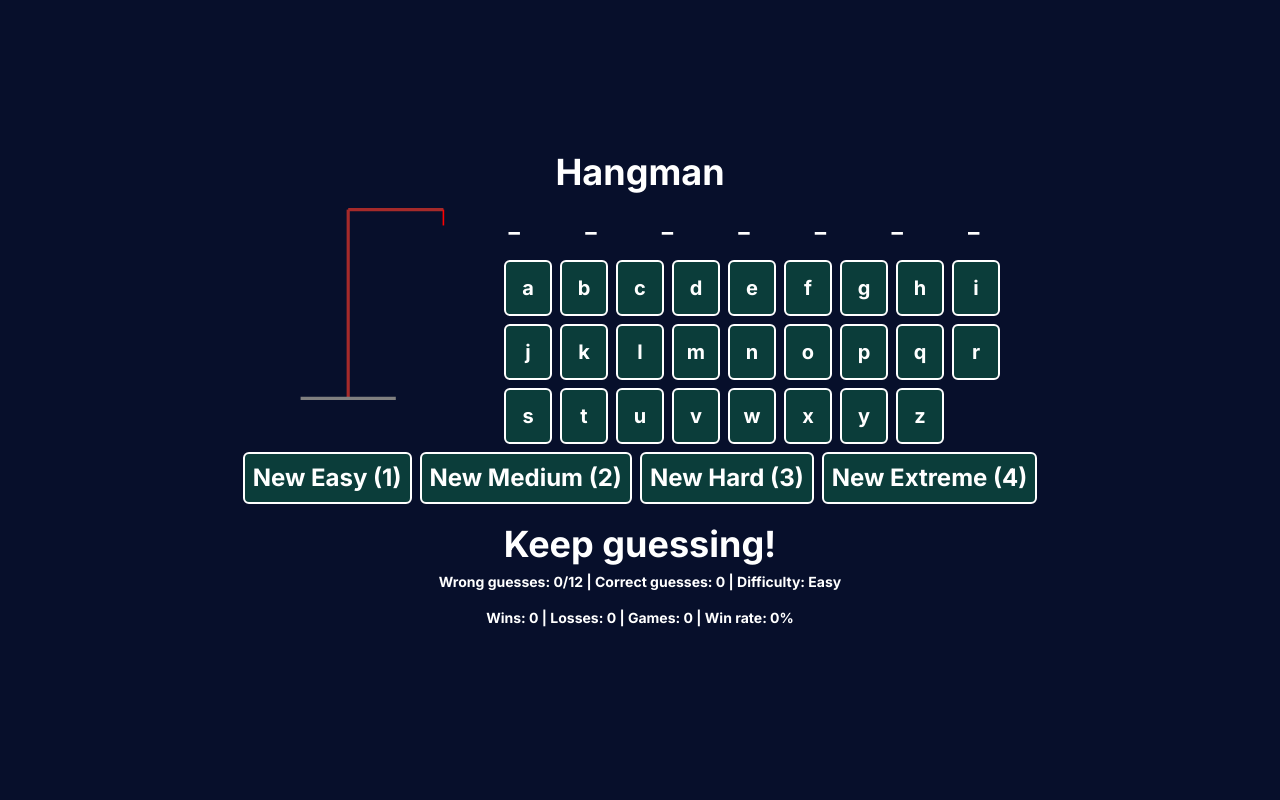
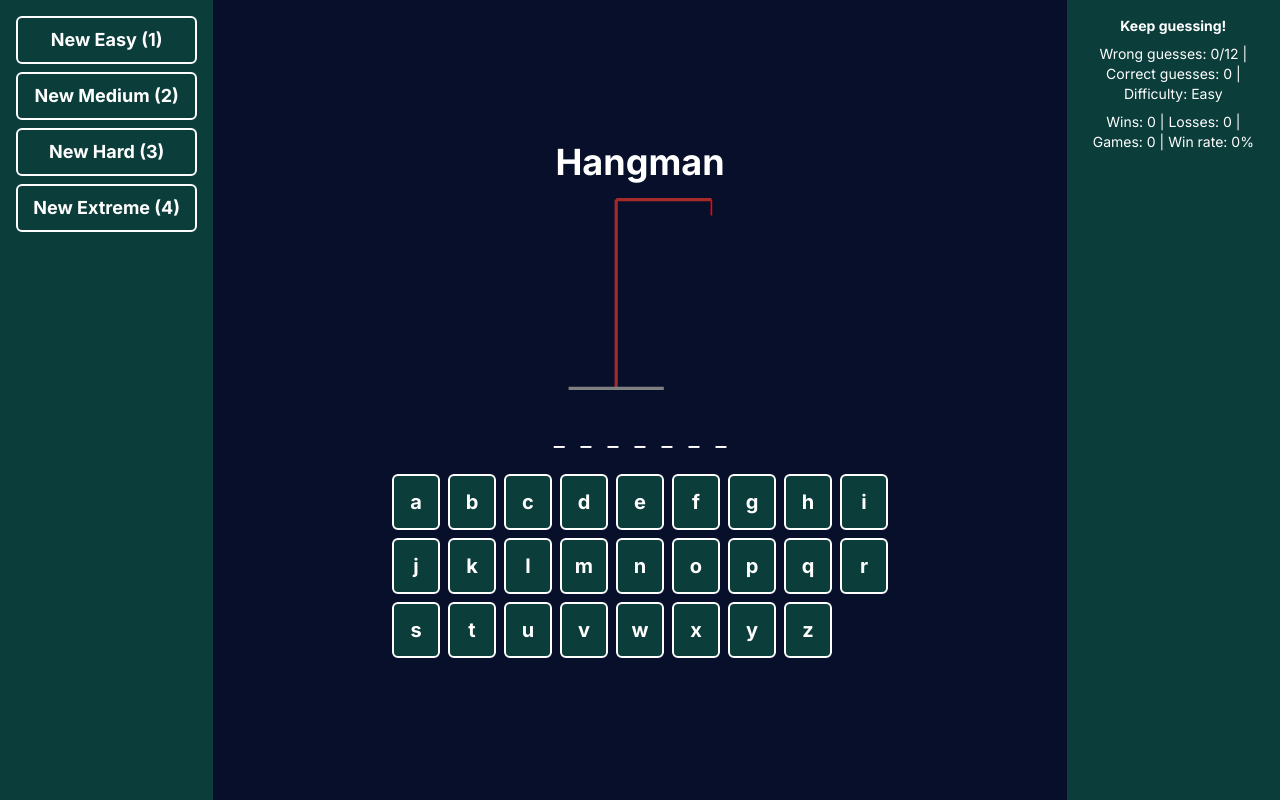
Before and after one commit to Riddhii10/Hangman-game, a Next.js app: page / in a window 1280 px wide. Built offline with nearby package versions, Linux system fonts and the light colour scheme.

Commit message:
sidebars added

```diff
--- /dev/null
+++ b/app/components/newWord/index.tsx
@@ -0,0 +1,32 @@
+import { EDifficulty } from "@/app/data/difficulty";
+
+export default function NewWord({ newWord }: { newWord: (difficulty: EDifficulty) => void }) {
+  return (
+    <div className="flex flex-col space-y-2">
+      <button
+        className="text-lg font-bold border-2 border-[#ffffff] rounded-md p-2 bg-[#0b3d3a] text-[#ffffff] hover:bg-[#eeeeee] hover:text-[#0b3d3a] transition-colors duration-300 ease-in-out"
+        onClick={() => newWord(EDifficulty.EASY)}
+      >
+        New Easy (1)
+      </button>
+      <button
+        className="text-lg font-bold border-2 border-[#ffffff] rounded-md p-2 bg-[#0b3d3a] text-[#ffffff] hover:bg-[#eeeeee] hover:text-[#0b3d3a] transition-colors duration-300 ease-in-out"
+        onClick={() => newWord(EDifficulty.MEDIUM)}
+      >
+        New Medium (2)
+      </button>
+      <button
+        className="text-lg font-bold border-2 border-[#ffffff] rounded-md p-2 bg-[#0b3d3a] text-[#ffffff] hover:bg-[#eeeeee] hover:text-[#0b3d3a] transition-colors duration-300 ease-in-out"
+        onClick={() => newWord(EDifficulty.HARD)}
+      >
+        New Hard (3)
+      </button>
+      <button
+        className="text-lg font-bold border-2 border-[#ffffff] rounded-md p-2 bg-[#0b3d3a] text-[#ffffff] hover:bg-[#eeeeee] hover:text-[#0b3d3a] transition-colors duration-300 ease-in-out"
+        onClick={() => newWord(EDifficulty.EXTREME)}
+      >
+        New Extreme (4)
+      </button>
+    </div>
+  );
+}
--- a/app/components/status/index.tsx
+++ b/app/components/status/index.tsx
@@ -1,3 +1,41 @@
+// export default function Status({
+//     wrong,
+//     correct,
+//     lostSize,
+//     gameOver,
+//     losses,
+//     wins,
+//   } : {
+//     wrong: Set<string>,
+//     correct: Set<string>,
+//     lostSize: number,
+//     gameOver: boolean,
+//     losses: number,
+//     wins: number,
+//   }) {
+//     const difficultyToString = (difficulty: number) => {
+//       switch (difficulty) {
+//         case 12: return "Easy";
+//         case 9: return "Medium";
+//         case 6: return "Hard";
+//         case 3: return "Extreme";
+//         default: return "Unknown";
+//       }
+//     }
+//     const status = gameOver ? (wrong.size >= lostSize ? "You lost!" : "You won!") : "Keep guessing!";
+//     return (
+//       <div className="flex flex-col my-4">
+//         <div className="text-4xl font-bold text-center">{status}</div>
+//         <div className="text-sm my-2 text-center">
+//           {`Wrong guesses: ${wrong.size}/${lostSize} | Correct guesses: ${correct.size} | Difficulty: ${difficultyToString(lostSize)}`}
+//         </div>
+//         <div className="text-sm my-2 text-center">
+//           {`Wins: ${wins} | Losses: ${losses} | Games: ${wins + losses} | Win rate: ${wins + losses > 0 ? Math.floor(wins / (wins + losses) * 100) : 0}%`}
+//         </div>
+//       </div>
+//     );
+//   }
+
 export default function Status({
   wrong,
   correct,
@@ -24,12 +62,12 @@ export default function Status({
   }
   const status = gameOver ? (wrong.size >= lostSize ? "You lost!" : "You won!") : "Keep guessing!";
   return (
-      <div className="flex flex-col my-4">
-        <div className="text-4xl font-bold text-center">{status}</div>
-        <div className="text-sm my-2 text-center">
+    <div className="flex flex-col space-y-2 text-sm">
+      <div className="font-bold text-center">{status}</div>
+      <div className="text-center">
         {`Wrong guesses: ${wrong.size}/${lostSize} | Correct guesses: ${correct.size} | Difficulty: ${difficultyToString(lostSize)}`}
       </div>
-        <div className="text-sm my-2 text-center">
+      <div className="text-center">
         {`Wins: ${wins} | Losses: ${losses} | Games: ${wins + losses} | Win rate: ${wins + losses > 0 ? Math.floor(wins / (wins + losses) * 100) : 0}%`}
       </div>
     </div>
--- a/app/components/word/new.tsx
+++ b/app/components/word/new.tsx
@@ -1,32 +1,32 @@
-import { EDifficulty } from "@/app/data/difficulty";
+// import { EDifficulty } from "@/app/data/difficulty";
 
-export default function newWord({ newWord }: { newWord: (difficulty: EDifficulty) => void }) {
-  return (
-    <div className="flex flex-row">
-      <button
-        className="text-2xl mx-1 my-1 font-bold border-2 border-[#ffffff] rounded-md p-2 bg-[#0b3d3a] text-[#ffffff] hover:bg-[#eeeeee] hover:text-[#0b3d3a] transition-colors duration-300 ease-in-out"
-        onClick={() => newWord(EDifficulty.EASY)}
-      >
-        New Easy (1)
-      </button>
-      <button
-        className="text-2xl mx-1 my-1 font-bold border-2 border-[#ffffff] rounded-md p-2 bg-[#0b3d3a] text-[#ffffff] hover:bg-[#eeeeee] hover:text-[#0b3d3a] transition-colors duration-300 ease-in-out"
-        onClick={() => newWord(EDifficulty.MEDIUM)}
-      >
-        New Medium (2)
-      </button>
-      <button
-        className="text-2xl mx-1 my-1 font-bold border-2 border-[#ffffff] rounded-md p-2 bg-[#0b3d3a] text-[#ffffff] hover:bg-[#eeeeee] hover:text-[#0b3d3a] transition-colors duration-300 ease-in-out"
-        onClick={() => newWord(EDifficulty.HARD)}
-      >
-        New Hard (3)
-      </button>
-      <button
-        className="text-2xl mx-1 my-1 font-bold border-2 border-[#ffffff] rounded-md p-2 bg-[#0b3d3a] text-[#ffffff] hover:bg-[#eeeeee] hover:text-[#0b3d3a] transition-colors duration-300 ease-in-out"
-        onClick={() => newWord(EDifficulty.EXTREME)}
-      >
-        New Extreme (4)
-      </button>
-    </div>
-  );
-}
+// export default function newWord({ newWord }: { newWord: (difficulty: EDifficulty) => void }) {
+//   return (
+//     <div className="flex flex-row">
+//       <button
+//         className="text-2xl mx-1 my-1 font-bold border-2 border-[#ffffff] rounded-md p-2 bg-[#0b3d3a] text-[#ffffff] hover:bg-[#eeeeee] hover:text-[#0b3d3a] transition-colors duration-300 ease-in-out"
+//         onClick={() => newWord(EDifficulty.EASY)}
+//       >
+//         New Easy (1)
+//       </button>
+//       <button
+//         className="text-2xl mx-1 my-1 font-bold border-2 border-[#ffffff] rounded-md p-2 bg-[#0b3d3a] text-[#ffffff] hover:bg-[#eeeeee] hover:text-[#0b3d3a] transition-colors duration-300 ease-in-out"
+//         onClick={() => newWord(EDifficulty.MEDIUM)}
+//       >
+//         New Medium (2)
+//       </button>
+//       <button
+//         className="text-2xl mx-1 my-1 font-bold border-2 border-[#ffffff] rounded-md p-2 bg-[#0b3d3a] text-[#ffffff] hover:bg-[#eeeeee] hover:text-[#0b3d3a] transition-colors duration-300 ease-in-out"
+//         onClick={() => newWord(EDifficulty.HARD)}
+//       >
+//         New Hard (3)
+//       </button>
+//       <button
+//         className="text-2xl mx-1 my-1 font-bold border-2 border-[#ffffff] rounded-md p-2 bg-[#0b3d3a] text-[#ffffff] hover:bg-[#eeeeee] hover:text-[#0b3d3a] transition-colors duration-300 ease-in-out"
+//         onClick={() => newWord(EDifficulty.EXTREME)}
+//       >
+//         New Extreme (4)
+//       </button>
+//     </div>
+//   );
+// }
--- a/app/layout.tsx
+++ b/app/layout.tsx
@@ -5,8 +5,8 @@ import "./globals.css";
 const inter = Inter({ subsets: ["latin"] });
 
 export const metadata: Metadata = {
-  title: "Hangman",
-  description: "A basic hangman game",
+  title: "Create Next App",
+  description: "Generated by create next app",
 };
 
 export default function RootLayout({
--- a/app/page.tsx
+++ b/app/page.tsx
@@ -1,10 +1,113 @@
+// 'use client';
+// import { useState, useEffect, useCallback } from 'react';
+// import Hangman from './components/hangman';
+// import Title from './components/title';
+// import Word from './components/word';
+// import Guesses from './components/guesses';
+// import NewWord from './components/word/new';
+// import Status from './components/status';
+// import { chooseRandomWord } from './data/words';
+// import { EDifficulty } from './data/difficulty';
+
+// export default function Home() {
+//   const [word, setWord] = useState(chooseRandomWord());
+//   const [lostSize, setLostSize] = useState(EDifficulty.EASY);
+//   const [wrong, setWrong] = useState(new Set<string>());
+//   const [letters, setLetters] = useState(new Set<string>(word.split('')));
+//   const [correct, setCorrect] = useState(new Set<string>());
+//   const [gameOver, setGameOver] = useState(false);
+//   const [wins, setWins] = useState(0);
+//   const [losses, setLosses] = useState(0);
+//   const [hydrated, setHydrated] = useState(false);
+
+//   useEffect(()=>{
+
+//     setHydrated(true)
+
+//   }, [])
+
+//   const newWord = useCallback((difficulty: EDifficulty = EDifficulty.EASY) => {
+//     const word = chooseRandomWord();
+//     setWord(word);
+//     setLostSize(difficulty);
+//     setWrong(new Set<string>());
+//     setCorrect(new Set<string>());
+//     setLetters(new Set<string>(word.split('')));
+//     setGameOver(false);
+//   }, []);
+
+//   const selectLetter = useCallback((letter: string) => {
+//     if (letters.has(letter)) {
+//       setCorrect(new Set(correct).add(letter));
+//       if (correct.size + 1 >= letters.size) {
+//         setGameOver(true);
+//         setWins(wins + 1);
+//       }
+//     } else {
+//       setWrong(new Set(wrong).add(letter));
+//       if (wrong.size + 1 >= lostSize) {
+//         setGameOver(true);
+//         setLosses(losses + 1);
+//       }
+//     }
+//   }, [letters, correct, wrong, lostSize, wins, losses]);
+
+//   const handleKeyPress = useCallback((event: any) => {
+//     if (event.key.length === 1 && event.key.match(/[a-z]/i)) {
+//       selectLetter(event.key.toLowerCase());
+//     }
+//   }, [selectLetter]);
+
+//   const handleKeyPressUp = useCallback((event: any) => {
+//     if (event.key === "Enter") {
+//       newWord(lostSize);
+//     } else if (event.key === "1") {
+//       newWord(EDifficulty.EASY);
+//     } else if (event.key === "2") {
+//       newWord(EDifficulty.MEDIUM);
+//     } else if (event.key === "3") {
+//       newWord(EDifficulty.HARD);
+//     } else if (event.key === "4") {
+//       newWord(EDifficulty.EXTREME);
+//     }
+//   }, [newWord, lostSize]);
+
+//   useEffect(() => {
+//     // attach the event listener
+//     document.addEventListener("keyup", handleKeyPress);
+//     document.addEventListener("keyup", handleKeyPressUp);
+
+//     // remove the event listener
+//     return () => {
+//       document.removeEventListener("keyup", handleKeyPress);
+//       document.removeEventListener("keyup", handleKeyPressUp);
+//     };
+//   }, [handleKeyPress, handleKeyPressUp]);
+
+//   return ( hydrated ?
+//     <div className="flex flex-col items-center justify-center h-screen w-full bg-[] text-[#ffffff] text-4xl font-bold">
+//       <Title />
+//       <div className="flex justify-center space-x-4">
+//         <Hangman word={word} wrong={wrong} gameOver={gameOver} lostSize={lostSize} />
+//         <div className="flex flex-col space-x-4">
+//           <Word word={word} correct={correct} gameOver={gameOver} />
+//           <Guesses wrong={wrong} correct={correct} select={selectLetter} gameOver={gameOver} />
+//         </div>
+//       </div>
+//       <NewWord newWord={newWord} />
+//       <Status wrong={wrong} correct={correct} lostSize={lostSize} gameOver={gameOver} wins={wins} losses={losses} />
+//     </div>
+//   : <div className="flex flex-col items-center justify-center h-screen w-full bg-[#0b3d3a] text-[#ffffff] text-4xl font-bold">Loading...</div>
+//   );
+// }
+
 'use client';
 import { useState, useEffect, useCallback } from 'react';
 import Hangman from './components/hangman';
 import Title from './components/title';
 import Word from './components/word';
 import Guesses from './components/guesses';
-import NewWord from './components/word/new';
+import NewWord from './components/newWord';
 import Status from './components/status';
 import { chooseRandomWord } from './data/words';
 import { EDifficulty } from './data/difficulty';
@@ -21,9 +124,7 @@ export default function Home() {
   const [hydrated, setHydrated] = useState(false);
 
   useEffect(()=>{
-
     setHydrated(true)
-
   }, [])
 
   const newWord = useCallback((difficulty: EDifficulty = EDifficulty.EASY) => {
@@ -85,18 +186,21 @@ export default function Home() {
   }, [handleKeyPress, handleKeyPressUp]);
 
   return ( hydrated ?
-    <div className="flex flex-col items-center justify-center h-screen w-full bg-[#070F2B] text-[#ffffff] text-4xl font-bold">
-      <Title />
-      <div className="flex justify-center space-x-4">
-        <Hangman word={word} wrong={wrong} gameOver={gameOver} lostSize={lostSize} />
-        <div className="flex flex-col space-x-4">
-          <Word word={word} correct={correct} gameOver={gameOver} />
-          <Guesses wrong={wrong} correct={correct} select={selectLetter} gameOver={gameOver} />
+    <div className="flex h-screen bg-[#070F2B] text-[#ffffff]">
+      <div className="flex flex-col w-1/6 bg-[#0b3d3a] p-4">
+        <NewWord newWord={newWord} />
+      </div>
+      <div className="flex flex-col items-center justify-center w-4/6">
+        <Title />
+        <div className="flex justify-center space-x-4">
+          <Hangman word={word} wrong={wrong} gameOver={gameOver} lostSize={lostSize} />
         </div>
+        <Word word={word} correct={correct} gameOver={gameOver} />
+        <Guesses wrong={wrong} correct={correct} select={selectLetter} gameOver={gameOver} />
       </div>
-      <NewWord newWord={newWord} />
-      <Status wrong={wrong} correct={correct} lostSize={lostSize} gameOver={gameOver} wins={wins} losses={losses} />
-    </div>
-  : <div className="flex flex-col items-center justify-center h-screen w-full bg-[#070F2B] text-[#ffffff] text-4xl font-bold">Loading...</div>
+      <div className="flex flex-col w-1/6 bg-[#0b3d3a] p-4">
+        <Status wrong={wrong} correct={correct} lostSize={lostSize} gameOver={gameOver} losses={losses} wins={wins} />
+      </div>
+    </div> : <div>Loading...</div>
   );
 }
```
Lines whose indentation alone changed are shown as unchanged.
